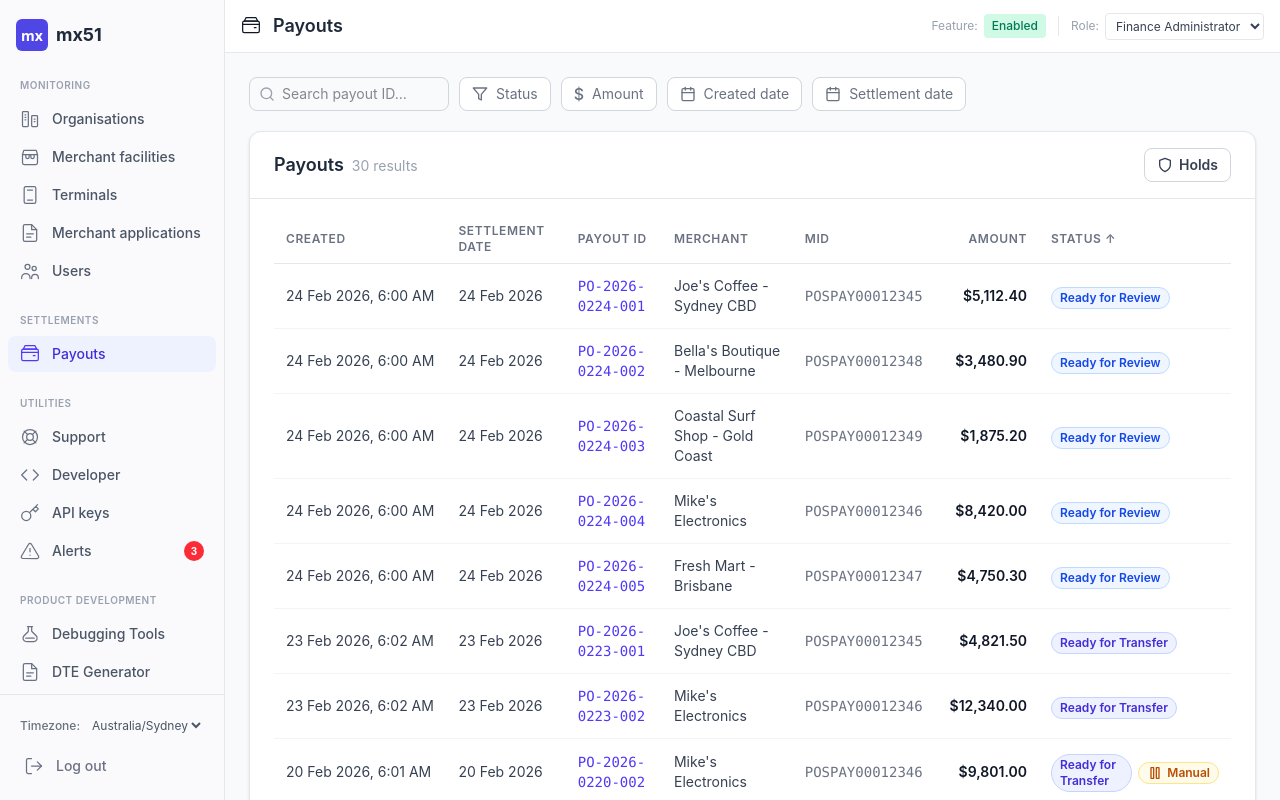
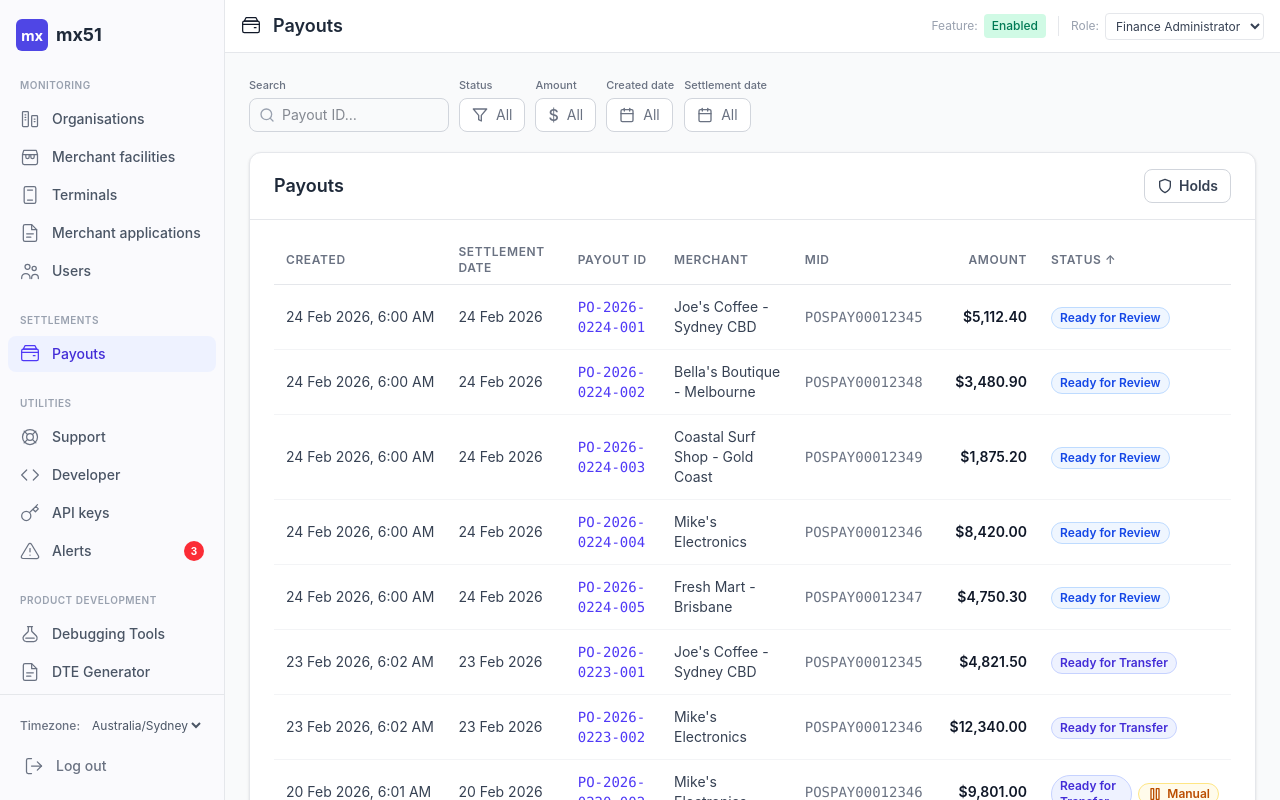
Before and after one commit to eeyern-mx51/msp-settlement-ledger, a React (Vite) app: page /#payouts in a window 1280 px wide. Built offline with nearby package versions, Linux system fonts and the light colour scheme.

Commit message:
Updates to filter and search

```diff
--- a/src/MSPDashboard.jsx
+++ b/src/MSPDashboard.jsx
@@ -1627,7 +1627,6 @@ function MerchantAdjustmentsTab({ role, mid }) {
   if (search) {
     const q = search.toLowerCase();
     filtered = filtered.filter(a =>
-      a.id.toLowerCase().includes(q) ||
       (a.initiatedBy || "").toLowerCase().includes(q) ||
       (a.payoutId || "").toLowerCase().includes(q)
     );
@@ -1654,10 +1653,13 @@ function MerchantAdjustmentsTab({ role, mid }) {
 
       {role === ROLES.FINANCE_VIEWER && (<div className="flex items-center gap-2 px-3 py-2 rounded-lg bg-gray-100 border border-gray-200 text-xs text-gray-500"><Icons.Eye /> <span>Read-only access. You can view adjustments but cannot create them.</span></div>)}
 
-      <div className="flex items-center gap-2.5 flex-wrap">
+      <div className="flex items-end gap-2.5 flex-wrap">
+        <div>
+          <span className="block text-[11px] font-medium text-gray-500 mb-1">Search</span>
           <div className="relative">
             <span className="absolute left-2.5 top-1/2 -translate-y-1/2 text-gray-400 pointer-events-none"><Icons.Search /></span>
-          <input value={search} onChange={(e) => { setSearch(e.target.value); setCurrentPage(1); }} placeholder="Search ID, initiated by, payout…" className="text-sm border border-gray-300 rounded-lg pl-8 pr-3 py-1.5 focus:ring-2 focus:ring-indigo-200 focus:border-indigo-400 w-[250px]" />
+            <input value={search} onChange={(e) => { setSearch(e.target.value); setCurrentPage(1); }} placeholder="Initiated by, payout ID…" className="text-sm border border-gray-300 rounded-lg pl-8 pr-3 py-1.5 focus:ring-2 focus:ring-indigo-200 focus:border-indigo-400 w-[250px]" />
+          </div>
         </div>
         <AdjustmentTypeFilterDropdown selected={typeFilter} onChange={(v) => { setTypeFilter(v); setCurrentPage(1); }} />
         <AmountRangeFilter min={amountMin} max={amountMax} onChangeMin={(v) => { setAmountMin(v); setCurrentPage(1); }} onChangeMax={(v) => { setAmountMax(v); setCurrentPage(1); }} onClear={() => { setAmountMin(""); setAmountMax(""); setCurrentPage(1); }} />
@@ -1668,7 +1670,7 @@ function MerchantAdjustmentsTab({ role, mid }) {
 
       <Card>
         <CardHeader>
-          <span className="text-lg font-semibold text-gray-800">Adjustments<span className="ml-2 text-sm font-normal text-gray-400">{filtered.length} results</span></span>
+          <span className="text-lg font-semibold text-gray-800">Adjustments</span>
           <div className="flex items-center gap-2">
             <Button variant="solid" colorScheme="brand" size="sm" leftIcon={<Icons.Plus />} onClick={() => setShowCreate(true)} disabled={!canWrite}>Create adjustment</Button>
           </div>
@@ -1692,7 +1694,7 @@ function MerchantAdjustmentsTab({ role, mid }) {
           </tbody></table></div>
           {totalPages > 1 && (
             <div className="flex items-center justify-between pt-3 mt-3 border-t border-gray-100">
-              <span className="text-xs text-gray-400">Page {currentPage} of {totalPages} ({filtered.length} results, {PAGE_SIZE} per page)</span>
+              <span className="text-xs text-gray-400">Page {currentPage} of {totalPages}</span>
               <div className="flex gap-2">
                 <Button variant="outline" colorScheme="neutral" size="sm" disabled={currentPage === 1} onClick={() => setCurrentPage(p => p - 1)}>Previous</Button>
                 <Button variant="outline" colorScheme="neutral" size="sm" disabled={currentPage === totalPages} onClick={() => setCurrentPage(p => p + 1)}>Next</Button>
@@ -1951,6 +1953,7 @@ function SettlementDateRangePicker({ from, to, onChangeFrom, onChangeTo, onClear
 
   return (
     <div className="relative" ref={ref}>
+      <span className="block text-[11px] font-medium text-gray-500 mb-1">{label}</span>
       <button
         onClick={() => setOpen(!open)}
         className={`inline-flex items-center gap-2 text-sm border rounded-lg px-3 py-1.5 transition-colors ${hasValue ? "border-indigo-300 bg-indigo-50 text-indigo-700" : "border-gray-300 bg-white text-gray-500"} hover:border-indigo-400 focus:ring-2 focus:ring-indigo-200 focus:border-indigo-400`}
@@ -1959,7 +1962,7 @@ function SettlementDateRangePicker({ from, to, onChangeFrom, onChangeTo, onClear
         {from ? (
           to ? <span>{formatDisplay(from)} – {formatDisplay(to)}</span> : <span>{formatDisplay(from)}</span>
         ) : (
-          <span>{label}</span>
+          <span>All</span>
         )}
       </button>
       {open && (
@@ -2011,12 +2014,13 @@ function StatusFilterDropdown({ selected, onChange }) {
 
   return (
     <div className="relative" ref={ref}>
+      <span className="block text-[11px] font-medium text-gray-500 mb-1">Status</span>
       <button
         onClick={() => setOpen(!open)}
         className={`inline-flex items-center gap-2 text-sm border rounded-lg px-3 py-1.5 transition-colors ${hasValue ? "border-indigo-300 bg-indigo-50 text-indigo-700" : "border-gray-300 bg-white text-gray-500"} hover:border-indigo-400 focus:ring-2 focus:ring-indigo-200 focus:border-indigo-400`}
       >
         <Icons.Filter />
-        {hasValue ? <span>Status ({selected.size})</span> : <span>Status</span>}
+        {hasValue ? <span>{selected.size} selected</span> : <span>All</span>}
       </button>
       {open && (
         <div className="absolute z-50 mt-1.5 bg-white border border-gray-200 rounded-xl shadow-lg p-2 w-[220px]" style={{ left: 0, top: "100%" }}>
@@ -2058,11 +2062,12 @@ function AmountRangeFilter({ min, max, onChangeMin, onChangeMax, onClear }) {
     if (min && max) return `$${min} – $${max}`;
     if (min) return `$${min}+`;
     if (max) return `Up to $${max}`;
-    return "Amount";
+    return "All";
   };
 
   return (
     <div className="relative" ref={ref}>
+      <span className="block text-[11px] font-medium text-gray-500 mb-1">Amount</span>
       <button
         onClick={() => setOpen(!open)}
         className={`inline-flex items-center gap-2 text-sm border rounded-lg px-3 py-1.5 transition-colors ${hasValue ? "border-indigo-300 bg-indigo-50 text-indigo-700" : "border-gray-300 bg-white text-gray-500"} hover:border-indigo-400 focus:ring-2 focus:ring-indigo-200 focus:border-indigo-400`}
@@ -2119,12 +2124,13 @@ function AdjustmentTypeFilterDropdown({ selected, onChange }) {
 
   return (
     <div className="relative" ref={ref}>
+      <span className="block text-[11px] font-medium text-gray-500 mb-1">Type</span>
       <button
         onClick={() => setOpen(!open)}
         className={`inline-flex items-center gap-2 text-sm border rounded-lg px-3 py-1.5 transition-colors ${hasValue ? "border-indigo-300 bg-indigo-50 text-indigo-700" : "border-gray-300 bg-white text-gray-500"} hover:border-indigo-400 focus:ring-2 focus:ring-indigo-200 focus:border-indigo-400`}
       >
         <Icons.Filter />
-        {hasValue ? <span>Type ({selected.size})</span> : <span>Type</span>}
+        {hasValue ? <span>{selected.size} selected</span> : <span>All</span>}
       </button>
       {open && (
         <div className="absolute z-50 mt-1.5 bg-white border border-gray-200 rounded-xl shadow-lg p-2 w-[220px]" style={{ left: 0, top: "100%" }}>
@@ -2213,10 +2219,13 @@ function FleetPayoutsPage({ role, featureEnabled, payouts, onPayoutStatusChange,
 
       <ActiveHoldBanners holdRecords={holdRecords} level="fleet" entity={null} mid={null} merchantName="Fleet" automationConfig={automationConfig} />
 
-      <div className="flex items-center gap-2.5 flex-wrap">
+      <div className="flex items-end gap-2.5 flex-wrap">
+        <div>
+          <span className="block text-[11px] font-medium text-gray-500 mb-1">Search</span>
           <div className="relative">
             <span className="absolute left-2.5 top-1/2 -translate-y-1/2 text-gray-400 pointer-events-none"><Icons.Search /></span>
-          <input value={search} onChange={(e) => setSearch(e.target.value)} placeholder="Search payout ID…" className="text-sm border border-gray-300 rounded-lg pl-8 pr-3 py-1.5 focus:ring-2 focus:ring-indigo-200 focus:border-indigo-400 w-[200px]" />
+            <input value={search} onChange={(e) => setSearch(e.target.value)} placeholder="Payout ID…" className="text-sm border border-gray-300 rounded-lg pl-8 pr-3 py-1.5 focus:ring-2 focus:ring-indigo-200 focus:border-indigo-400 w-[200px]" />
+          </div>
         </div>
         <StatusFilterDropdown selected={statusFilter} onChange={setStatusFilter} />
         <AmountRangeFilter min={amountMin} max={amountMax} onChangeMin={setAmountMin} onChangeMax={setAmountMax} onClear={() => { setAmountMin(""); setAmountMax(""); }} />
@@ -2227,7 +2236,7 @@ function FleetPayoutsPage({ role, featureEnabled, payouts, onPayoutStatusChange,
 
       <Card>
         <CardHeader>
-          <span className="text-lg font-semibold text-gray-800">Payouts<span className="ml-2 text-sm font-normal text-gray-400">{filteredPayouts.length} results</span></span>
+          <span className="text-lg font-semibold text-gray-800">Payouts</span>
           {canWrite && (
             <div className="flex items-center gap-2">
               <Button variant="outline" colorScheme="neutral" size="sm" leftIcon={<Icons.Shield />} onClick={() => setShowHolds(true)}>Holds</Button>
@@ -2318,10 +2327,13 @@ function MerchantPayoutsTab({ role, payouts, onPayoutStatusChange, unassignedMLE
 
       <ActiveHoldBanners holdRecords={holdRecords} level="merchant" entity={mid} mid={mid} merchantName={merchantName} automationConfig={automationConfig} />
 
-      <div className="flex items-center gap-2.5 flex-wrap">
+      <div className="flex items-end gap-2.5 flex-wrap">
+        <div>
+          <span className="block text-[11px] font-medium text-gray-500 mb-1">Search</span>
           <div className="relative">
             <span className="absolute left-2.5 top-1/2 -translate-y-1/2 text-gray-400 pointer-events-none"><Icons.Search /></span>
-          <input value={search} onChange={(e) => { setSearch(e.target.value); setCurrentPage(1); }} placeholder="Search payout ID…" className="text-sm border border-gray-300 rounded-lg pl-8 pr-3 py-1.5 focus:ring-2 focus:ring-indigo-200 focus:border-indigo-400 w-[200px]" />
+            <input value={search} onChange={(e) => { setSearch(e.target.value); setCurrentPage(1); }} placeholder="Payout ID…" className="text-sm border border-gray-300 rounded-lg pl-8 pr-3 py-1.5 focus:ring-2 focus:ring-indigo-200 focus:border-indigo-400 w-[200px]" />
+          </div>
         </div>
         <StatusFilterDropdown selected={statusFilter} onChange={(v) => { setStatusFilter(v); setCurrentPage(1); }} />
         <AmountRangeFilter min={amountMin} max={amountMax} onChangeMin={(v) => { setAmountMin(v); setCurrentPage(1); }} onChangeMax={(v) => { setAmountMax(v); setCurrentPage(1); }} onClear={() => { setAmountMin(""); setAmountMax(""); setCurrentPage(1); }} />
@@ -2332,7 +2344,7 @@ function MerchantPayoutsTab({ role, payouts, onPayoutStatusChange, unassignedMLE
 
       <Card>
         <CardHeader>
-          <span className="text-lg font-semibold text-gray-800">Payouts<span className="ml-2 text-sm font-normal text-gray-400">{filtered.length} results</span></span>
+          <span className="text-lg font-semibold text-gray-800">Payouts</span>
           <div className="flex items-center gap-2">
             <Button variant="solid" colorScheme="brand" size="sm" leftIcon={<Icons.DollarSign />} onClick={() => setShowPrepare(true)} disabled={!canWrite || isPreparationBlocked(holdRecords || [], mid)}>Prepare payout</Button>
             {canWrite && <Button variant="outline" colorScheme="neutral" size="sm" leftIcon={<Icons.Shield />} onClick={() => setShowHolds(true)}>Holds</Button>}
@@ -2352,7 +2364,7 @@ function MerchantPayoutsTab({ role, payouts, onPayoutStatusChange, unassignedMLE
           {/* Pagination */}
           {totalPages > 1 && (
             <div className="flex items-center justify-between pt-4 border-t border-gray-100 mt-4">
-              <span className="text-xs text-gray-400">Page {currentPage} of {totalPages} ({filtered.length} results, {PAGE_SIZE} per page)</span>
+              <span className="text-xs text-gray-400">Page {currentPage} of {totalPages}</span>
               <div className="flex gap-2">
                 <Button variant="outline" colorScheme="neutral" size="sm" disabled={currentPage === 1} onClick={() => setCurrentPage(p => p - 1)}>Previous</Button>
                 <Button variant="outline" colorScheme="neutral" size="sm" disabled={currentPage === totalPages} onClick={() => setCurrentPage(p => p + 1)}>Next</Button>
```
Lines whose indentation alone changed are shown as unchanged.
